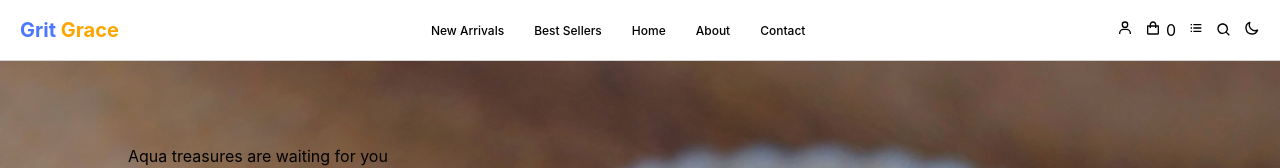
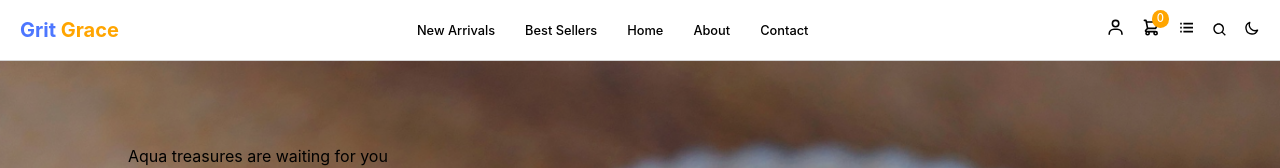
Before and after one commit to joycethh/playground, a React (Create React App) app: page /home in a window 1280 px wide. Shown: the top 168 px of the page. Built offline with nearby package versions, Linux system fonts and the light colour scheme; no server answers.

Commit message:
add shopping cart qty thumbnail

```diff
--- a/src/components/navbar/Navbar.js
+++ b/src/components/navbar/Navbar.js
@@ -7,7 +7,12 @@ import {
   BiSearch,
   BiMenuAltLeft,
 } from "react-icons/bi";
-import { HiOutlineLightBulb, HiOutlineMoon, HiLogout } from "react-icons/hi";
+import {
+  HiOutlineLightBulb,
+  HiOutlineMoon,
+  HiLogout,
+  HiOutlineShoppingCart,
+} from "react-icons/hi";
 import { toast } from "react-toastify";
 import { signOut } from "firebase/auth";
 import { auth } from "../../firebase/configure";
@@ -23,7 +28,6 @@ const Navbar = () => {
   const { currentUser } = useAuth();
 
   const totalQty = useSelector((state) => state.cart.totalQty);
-  console.log("totalQty", totalQty);
 
   const headerRef = useRef();
 
@@ -93,23 +97,31 @@ const Navbar = () => {
           </NavLink>
         </div>
 
-        <div className="right">
+        <div className="icons">
           {currentUser ? (
-            <p className="profile"> Hi, {currentUser.displayName}</p>
+            <div className="icon-wrapper">
+              <p className="profile"> Hi, {currentUser.displayName}</p>
+            </div>
           ) : (
-            <Link to="/auth">
-              <BiUser />
-            </Link>
+            <div className="icon-wrapper">
+              <Link to="/auth">
+                <BiUser />
+              </Link>
+            </div>
           )}
 
-          {currentUser && <HiLogout onClick={handleSignOut} />}
+          {currentUser && (
+            <div className="icon-wrapper">
+              <HiLogout onClick={handleSignOut} />
+            </div>
+          )}
 
-          <span>
+          <div className="icon-wrapper cart">
             <Link to="/cart">
-              <BiShoppingBag />
+              <HiOutlineShoppingCart />
             </Link>
-            <span className="qty"> {totalQty} </span>
-          </span>
+            <span className="cart-thunmbnail-qty"> {totalQty} </span>
+          </div>
 
           <Link to="/my-orders">
             <BiListUl />
--- a/src/components/navbar/navbar.scss
+++ b/src/components/navbar/navbar.scss
@@ -34,7 +34,7 @@
 
                 a {
                 font-weight: 500;
-                font-size: 12px;
+                font-size: 0.8rem;
                 text-decoration: none;
                 color: themed('textColor');
                 cursor: pointer;
@@ -59,18 +59,48 @@
 
             }
 
-            .right{
+            .icons{
                 display: flex;
-                gap: 12px;
+                gap: 1rem;
+                height: 100%;
                 align-items: center;
+
+                .icon-wrapper {
+                    box-sizing: border-box;;
+                }
 
                 a {
                     text-decoration: none;
-                    font-weight: 500;
+                    // font-weight: 500;
                     color: themed('textColor');
+                    // display: flex;
+                    // align-items: center;
+                    // justify-content: center;
 
-                    &.active {
-                        border-bottom: 2px solid themed('highlight');
+                    svg {
+                        width: 1.2rem;
+                        height: 1.2rem;
+                        cursor: pointer;
+                    }
+                }
+
+                .cart {
+                    position: relative;
+
+                    .cart-thunmbnail-qty {
+                        position: absolute;
+                        right: -0.75em;
+                        top: -0.75em;
+                        font-size: 0.7rem;
+                        font-weight: 500;
+                        line-height: 1.1rem;
+                        white-space: nowrap;
+                        text-align: center;
+                        background-color: themed('highlight');
+                        color: themed('textContrast');
+                        width: 1.1rem;
+                        height: 1.1rem;
+                        border-radius: 1.1rem;
                     }
                 }
 
```
